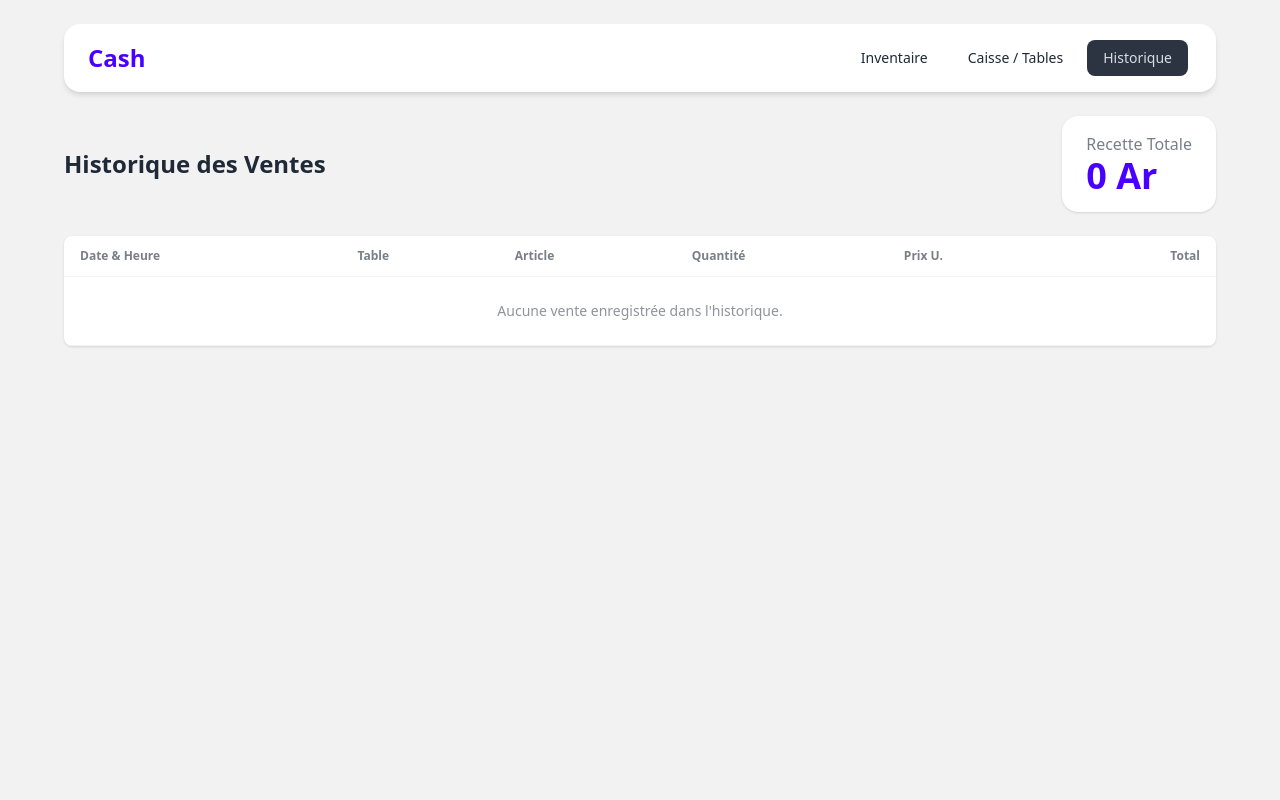
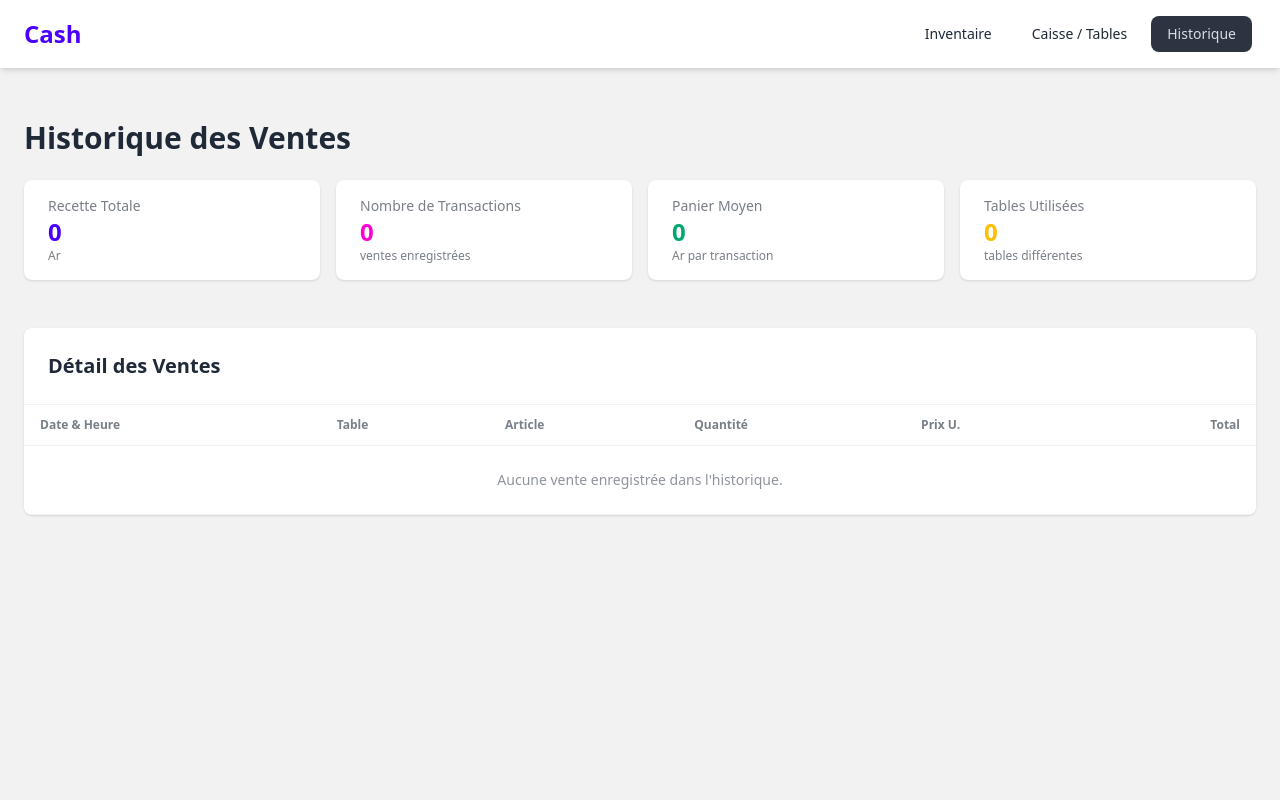
Before and after one commit to hasniaina/Barman, a FastAPI app: page /historique in a window 1280 px wide. Run offline with FastAPI, Linux system fonts and the light colour scheme; some libraries are stand-ins or nearby versions.

Commit message:
Improve the design of the history

```diff
--- a/main.py
+++ b/main.py
@@ -4,7 +4,7 @@ from fastapi.templating import Jinja2Templates
 from fastapi.responses import HTMLResponse, Response
 from sqlalchemy.orm import Session
 
-from database import Order, init_db, get_db, Item, SaleHistory
+from database import Order, init_db, get_db, Item, SaleHistory, Table
 
 @asynccontextmanager
 async def lifespan(app: FastAPI):
@@ -34,15 +34,28 @@ async def read_dashboard(request: Request, db: Session = Depends(get_db)):
 
 @app.get("/caisse", response_class=HTMLResponse)
 async def caisse_view(request: Request, db: Session = Depends(get_db)):
+    # Récupération des tables de la base de données, triées par numéro
+    tables_db = db.query(Table).order_by(Table.number).all()
+
+    # Si aucune table n'existe, créer les 12 tables de démonstration
+    if not tables_db:
+        for i in range(1, 13):
+            new_table = Table(number=i, is_occupied=False)
+            db.add(new_table)
+        db.commit()
+        tables_db = db.query(Table).order_by(Table.number).all()
+
     # Récupération des tables ayant au moins une commande active
     active_tables_query = db.query(Order.table_number).distinct().all()
     active_tables = {row[0] for row in active_tables_query}
 
-    # Génération de 12 tables de démonstration
-    tables = [
-        {"number": i, "is_occupied": i in active_tables}
-        for i in range(1, 13)
-    ]
+    # Mise à jour du statut is_occupied
+    tables = []
+    for table in tables_db:
+        is_occupied = table.number in active_tables
+        table.is_occupied = is_occupied
+        tables.append({"number": table.number, "is_occupied": is_occupied})
+    db.commit()
 
     return templates.TemplateResponse(
         request=request,
@@ -146,15 +159,71 @@ async def checkout_table(table_number: int, request: Request, db: Session = Depe
 
 @app.get("/historique", response_class=HTMLResponse)
 async def get_history(request: Request, db: Session = Depends(get_db)):
+    from sqlalchemy import func
+    from collections import defaultdict
+    from datetime import datetime
+
     sales = db.query(SaleHistory).order_by(SaleHistory.created_at.desc()).all()
     total_recette = sum(sale.total_price for sale in sales)
+
+    # Calcul des statistiques par mois
+    monthly_stats = defaultdict(lambda: {"recette": 0, "count": 0})
+    for sale in sales:
+        month_key = sale.created_at.strftime("%Y-%m")
+        monthly_stats[month_key]["recette"] += sale.total_price
+        monthly_stats[month_key]["count"] += 1
+
+    # Tri des mois en ordre décroissant
+    monthly_data = sorted(
+        [{"month": k, "recette": v["recette"], "count": v["count"]}
+         for k, v in monthly_stats.items()],
+        reverse=True
+    )
+
+    # KPIs généraux
+    total_sales_count = len(sales)
+    avg_transaction = total_recette / total_sales_count if total_sales_count > 0 else 0
+    unique_tables = len(set(sale.table_number for sale in sales))
+
+    # Articles les plus vendus (top 5, pas top 1)
+    item_stats = defaultdict(lambda: {"quantity": 0, "total": 0})
+    for sale in sales:
+        item_stats[sale.item_name]["quantity"] += sale.quantity
+        item_stats[sale.item_name]["total"] += sale.total_price
+
+    top_items = sorted(
+        [{"name": k, "quantity": v["quantity"], "total": v["total"]}
+         for k, v in item_stats.items()],
+        key=lambda x: x["quantity"],
+        reverse=True
+    )[:5]
+
+    # Statistiques par jour de la semaine
+    weekday_stats = defaultdict(lambda: {"recette": 0, "count": 0})
+    weekday_names = ["Lundi", "Mardi", "Mercredi", "Jeudi", "Vendredi", "Samedi", "Dimanche"]
+    for sale in sales:
+        weekday = sale.created_at.weekday()
+        weekday_key = weekday_names[weekday]
+        weekday_stats[weekday_key]["recette"] += sale.total_price
+        weekday_stats[weekday_key]["count"] += 1
+
+    weekday_data = [
+        {"day": name, "recette": weekday_stats[name]["recette"], "count": weekday_stats[name]["count"]}
+        for name in weekday_names if weekday_stats[name]["count"] > 0
+    ]
 
     return templates.TemplateResponse(
         request=request,
         name="historique.html",
         context={
             "sales": sales,
-            "total_recette": total_recette
+            "total_recette": total_recette,
+            "total_sales_count": total_sales_count,
+            "avg_transaction": avg_transaction,
+            "unique_tables": unique_tables,
+            "monthly_data": monthly_data,
+            "top_items": top_items,
+            "weekday_data": weekday_data
         }
     )
 
@@ -167,6 +236,22 @@ async def get_table_card(table_number: int, request: Request, db: Session = Depe
 
 def get_card_html(table_number: int, is_occupied: bool) -> str:
     return render_table_card(table_number, is_occupied)
+
+
+@app.post("/caisse/tables/add", response_class=HTMLResponse)
+async def add_table(request: Request, db: Session = Depends(get_db)):
+    # Récupérer le numéro de la dernière table
+    last_table = db.query(Table).order_by(Table.number.desc()).first()
+    new_table_number = (last_table.number + 1) if last_table else 1
+
+    # Créer la nouvelle table
+    new_table = Table(number=new_table_number, is_occupied=False)
+    db.add(new_table)
+    db.commit()
+    db.refresh(new_table)
+
+    # Retourner le HTML de la nouvelle carte de table
+    return HTMLResponse(content=render_table_card(new_table.number, False))
 
 
 @app.post("/items", response_class=HTMLResponse)
--- a/templates/historique.html
+++ b/templates/historique.html
@@ -7,22 +7,127 @@
     <script src="https://cdn.tailwindcss.com"></script>
     <link href="https://cdn.jsdelivr.net/npm/daisyui@4.12.10/dist/full.min.css" rel="stylesheet" type="text/css" />
 </head>
-<body class="bg-base-200 min-h-screen p-6">
-    <div class="max-w-6xl mx-auto space-y-6">
+<body class="bg-base-200 min-h-screen p-6 pt-24">
+    <div class="max-w-7xl mx-auto space-y-6">
 
         {% include 'navbar.html' %}
 
+        <!-- Titre principal -->
         <div class="flex justify-between items-center">
-            <h1 class="text-2xl font-bold">Historique des Ventes</h1>
-            <div class="stats shadow bg-base-100">
-                <div class="stat">
-                    <div class="stat-title">Recette Totale</div>
-                    <div class="stat-value text-primary">{{ "{:,.0f}".format(total_recette) }} Ar</div>
+            <h1 class="text-3xl font-bold">Historique des Ventes</h1>
         </div>
+
+        <!-- KPIs principaux -->
+        <div class="grid grid-cols-1 sm:grid-cols-2 lg:grid-cols-4 gap-4">
+            <div class="stat bg-base-100 rounded-lg shadow">
+                <div class="stat-title text-sm">Recette Totale</div>
+                <div class="stat-value text-primary text-2xl">{{ "{:,.0f}".format(total_recette) }}</div>
+                <div class="stat-desc">Ar</div>
+            </div>
+
+            <div class="stat bg-base-100 rounded-lg shadow">
+                <div class="stat-title text-sm">Nombre de Transactions</div>
+                <div class="stat-value text-secondary text-2xl">{{ total_sales_count }}</div>
+                <div class="stat-desc">ventes enregistrées</div>
+            </div>
+
+            <div class="stat bg-base-100 rounded-lg shadow">
+                <div class="stat-title text-sm">Panier Moyen</div>
+                <div class="stat-value text-success text-2xl">{{ "{:,.0f}".format(avg_transaction) }}</div>
+                <div class="stat-desc">Ar par transaction</div>
+            </div>
+
+            <div class="stat bg-base-100 rounded-lg shadow">
+                <div class="stat-title text-sm">Tables Utilisées</div>
+                <div class="stat-value text-warning text-2xl">{{ unique_tables }}</div>
+                <div class="stat-desc">tables différentes</div>
             </div>
         </div>
 
-        <div class="bg-base-100 rounded-lg shadow overflow-x-auto">
+        <!-- Statistiques par mois -->
+        {% if monthly_data %}
+        <div class="bg-base-100 rounded-lg shadow p-6">
+            <h2 class="text-xl font-bold mb-4">Recettes par Mois</h2>
+            <div class="overflow-x-auto">
+                <table class="table table-sm w-full">
+                    <thead>
+                        <tr class="border-b-2 border-base-300">
+                            <th class="text-left">Mois</th>
+                            <th class="text-right">Nombre de Ventes</th>
+                            <th class="text-right">Recette Total</th>
+                            <th class="text-right">Panier Moyen</th>
+                        </tr>
+                    </thead>
+                    <tbody>
+                        {% for month in monthly_data %}
+                        <tr class="border-b border-base-200 hover:bg-base-200/50">
+                            <td class="font-semibold">{{ month.month }}</td>
+                            <td class="text-right">{{ month.count }}</td>
+                            <td class="text-right font-bold text-success">{{ "{:,.0f}".format(month.recette) }} Ar</td>
+                            <td class="text-right">{{ "{:,.0f}".format(month.recette / month.count) }} Ar</td>
+                        </tr>
+                        {% endfor %}
+                    </tbody>
+                </table>
+            </div>
+        </div>
+        {% endif %}
+
+        <!-- Grille de statistiques supplémentaires -->
+        <div class="grid grid-cols-1 lg:grid-cols-2 gap-6">
+
+            <!-- Articles les plus vendus -->
+            {% if top_items %}
+            <div class="bg-base-100 rounded-lg shadow p-6">
+                <h2 class="text-xl font-bold mb-4">Top 5 Articles Vendus</h2>
+                <div class="space-y-3">
+                    {% for item in top_items %}
+                    <div class="flex items-center justify-between p-3 bg-base-200/50 rounded-lg">
+                        <div class="flex-1">
+                            <p class="font-semibold">{{ item.name }}</p>
+                            <p class="text-sm text-base-content/60">{{ item.quantity }} unité{{ 's' if item.quantity > 1 else '' }}</p>
+                        </div>
+                        <div class="text-right">
+                            <p class="font-bold text-success">{{ "{:,.0f}".format(item.total) }} Ar</p>
+                        </div>
+                    </div>
+                    {% endfor %}
+                </div>
+            </div>
+            {% endif %}
+
+            <!-- Statistiques par jour de la semaine -->
+            {% if weekday_data %}
+            <div class="bg-base-100 rounded-lg shadow p-6">
+                <h2 class="text-xl font-bold mb-4">Recettes par Jour de la Semaine</h2>
+                <div class="space-y-3">
+                    {% for day in weekday_data %}
+                    <div class="flex items-center gap-4">
+                        <div class="w-24 font-semibold text-sm">{{ day.day }}</div>
+                        <div class="flex-1">
+                            <div class="bg-base-300 rounded-full h-6 flex items-center"
+                                 style="width: 100%">
+                                <div class="h-6 bg-primary rounded-full transition-all"
+                                     style="width: {{ (day.recette / (monthly_data[0].recette if monthly_data else 1)) * 100 if monthly_data else 0 }}%"></div>
+                            </div>
+                        </div>
+                        <div class="text-right w-32">
+                            <p class="font-bold text-success">{{ "{:,.0f}".format(day.recette) }} Ar</p>
+                            <p class="text-xs text-base-content/60">{{ day.count }} vente{{ 's' if day.count > 1 else '' }}</p>
+                        </div>
+                    </div>
+                    {% endfor %}
+                </div>
+            </div>
+            {% endif %}
+        </div>
+
+        <!-- Tableau détaillé des ventes -->
+        <div class="bg-base-100 rounded-lg shadow overflow-hidden">
+            <div class="p-6 border-b border-base-200">
+                <h2 class="text-xl font-bold">Détail des Ventes</h2>
+            </div>
+            <div class="overflow-x-auto">
                 <table class="table table-zebra w-full">
                     <thead>
                         <tr>
@@ -54,6 +159,7 @@
                     </tbody>
                 </table>
             </div>
+        </div>
 
     </div>
 </body>
--- a/templates/index.html
+++ b/templates/index.html
@@ -14,7 +14,7 @@
     <!-- HTMX -->
     <script src="https://unpkg.com/htmx.org@1.9.10"></script>
 </head>
-<body class="bg-base-200 min-h-screen p-6">
+<body class="bg-base-200 min-h-screen p-6 pt-24">
     <div class="max-w-5xl mx-auto space-y-6">
 
         <!-- Inclusion de la Navbar -->
--- a/templates/navbar.html
+++ b/templates/navbar.html
@@ -1,4 +1,4 @@
-<div class="navbar bg-base-100 rounded-box shadow-md px-6 mb-6">
+<div class="navbar bg-base-100 shadow-md px-6 fixed top-0 left-0 right-0 z-50">
     <div class="flex-1">
         <a class="text-2xl font-bold text-primary">Cash</a>
     </div>
```
Also changed, not shown: database.py (+8 -0 lines), templates/caisse.html (+11 -5 lines). Lines whose indentation alone changed are shown as unchanged.
